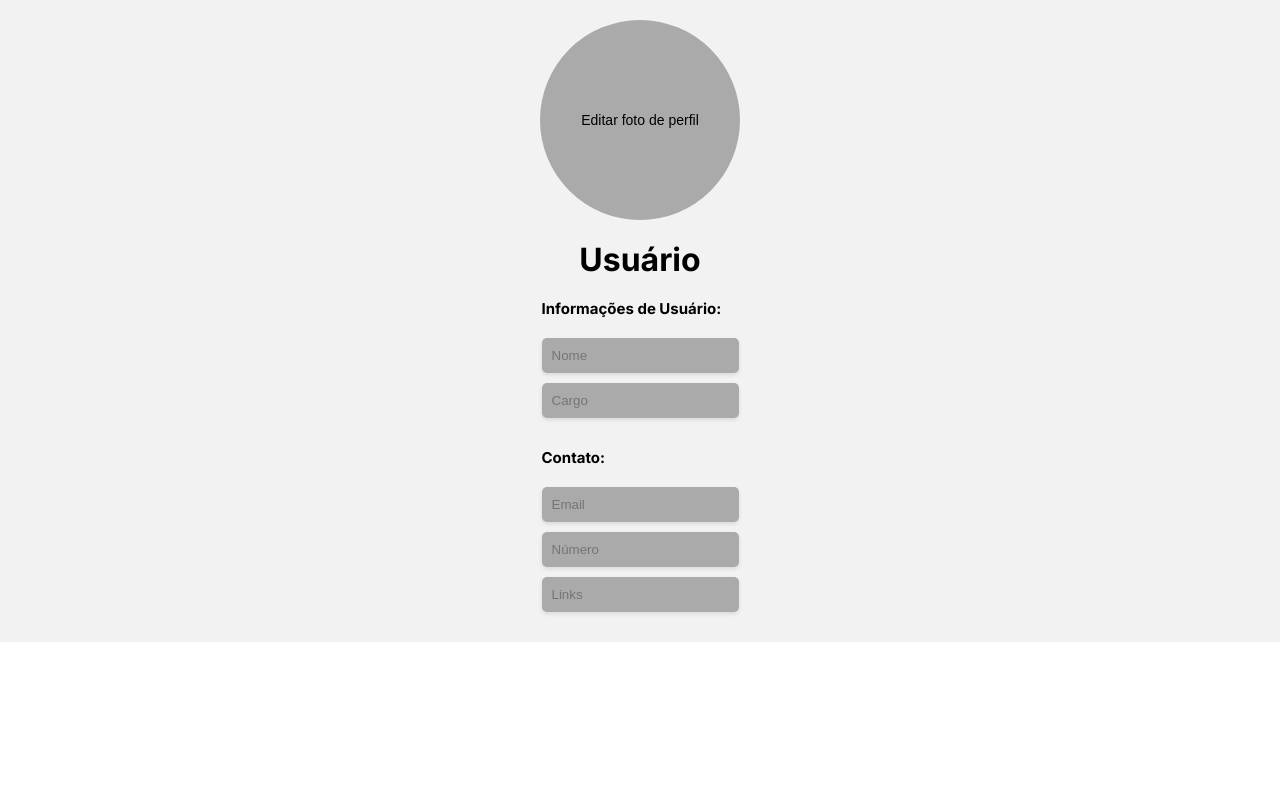
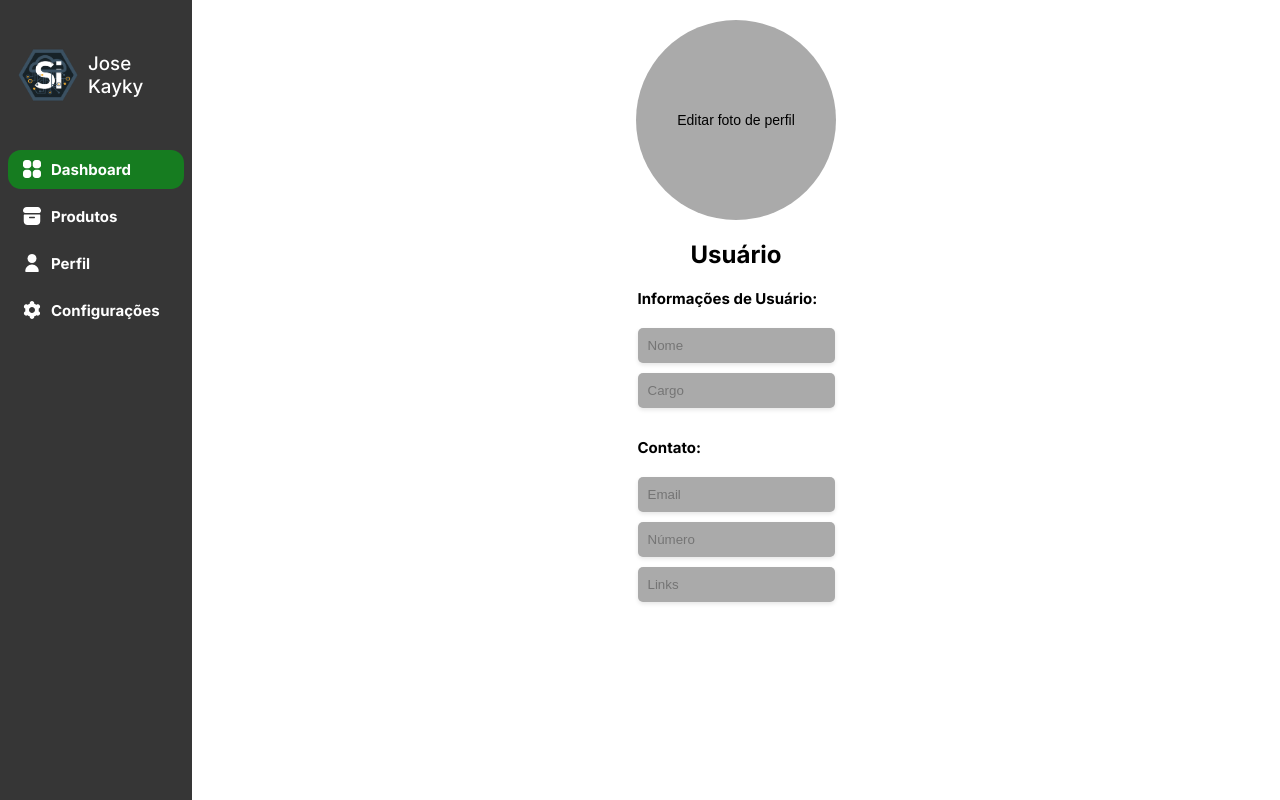
Before and after one commit to Bruno0M/Dashboard-Controle-de-Vendas, a plain HTML site: page DashboardUi/src/pages/dashboard-perfil/dashboard-perfil.html in a window 1280 px wide. Drawn offline with Linux system fonts and the light colour scheme.

Commit message:
Adicionei a navbar e corrigi alguns erros

```diff
--- a/DashboardUi/src/pages/dashboard-perfil/dashboard-perfil.css
+++ b/DashboardUi/src/pages/dashboard-perfil/dashboard-perfil.css
@@ -9,18 +9,90 @@
 
 body {
     font-family: 'Inter', sans-serif;
+    height: 100vh;
+    width: 100vw;
+    overflow: hidden;
 }
 
 ul {
     list-style-type: none;
 }
 
+.main{
+    display: flex;
+    flex-wrap: wrap;
+    height: 100%;
+    overflow: hidden;
+}
+.sidebar .user{
+    margin: 20% 0;
+    display: flex;
+    align-items: center;
+    justify-content: center;
+}
+
+.sidebar .user h3{
+    color: white;
+    font-weight: 500;
+}
+
+.sidebar .user img{
+    border-radius: 100%;
+}
+
+.sidebar{
+    width: 15%;
+    top: 0;
+    left: 0;
+    padding: 0 8px;
+    background-color: #363636;
+    height: 100%;
+}
+
+.sidebar a.sidebar-active{
+    background-color: #167C20;
+    color: white;
+    font-weight: bold;
+    border-radius: 13px;
+}
+
+.sidebar a.sidebar-active > img{
+    color: white;
+}
+
+.sidebar a{
+    display: block;
+    text-decoration: none;
+    margin-top: 8px;
+    padding: 10px 15px;
+    color: white;
+    font-weight: bold;
+    font-size: 15px;
+}
+
+.sidebar a > img{
+    color: white;
+    margin-right: 10px;
+    float: inline-start;
+}
+
+.sidebar a:hover{
+    background-color: #167C20;
+    color: white;
+    font-weight: bold;
+    border-radius: 13px;
+    transition: 0.5s;
+}
+
 .container {
+    width: 85%;
+    height: 100%;
     display: flex;
+    align-items: center;
     flex-direction: column;
-    align-items: center;
     padding: 20px;
-    background-color: #f2f2f2;
+    margin: auto;
+    background-color: white;
 }
 
 .circle {
@@ -41,13 +113,6 @@ ul {
     cursor: pointer;
 }
 
-
-h2 {
-    font-size: 1rem;
-    margin-bottom: 10px;
-
-}
-
 .title h2{
     font-size: 15px;
     margin-bottom: 20px;
--- a/DashboardUi/src/pages/dashboard-perfil/dashboard-perfil.html
+++ b/DashboardUi/src/pages/dashboard-perfil/dashboard-perfil.html
@@ -7,6 +7,20 @@
     <link rel="stylesheet" href="dashboard-perfil.css">
 </head>
 <body>
+    <section class="main">
+          <div class="sidebar">
+            <div class="user">
+              <img src="../../assets/images_home/logoSi.png" alt="" width="80px">
+              <h3>Jose Kayky</h3>
+            </div>
+
+
+            <a class="sidebar-active" href="#"><img src="../../assets/images_main/grid.svg" alt="" width="18px"> Dashboard</a>
+            <a href="#"><img src="../../assets/images_main/box archive.svg" alt="" width="18px"> Produtos</a>
+            <a href="#"><img src="../../assets/images_main/user.svg" alt="" width="18px"> Perfil</a>
+            <a href="#"><img src="../../assets/images_main/gear.svg" alt="" width="18px"> Configurações</a>
+          </div>
+
     <div class="container">
         <div class="circle">
             <button>Editar foto de perfil</button>
@@ -38,5 +52,6 @@
             </div>
         </div>
     </div>
+</section>
 </body>
 </html>
```
